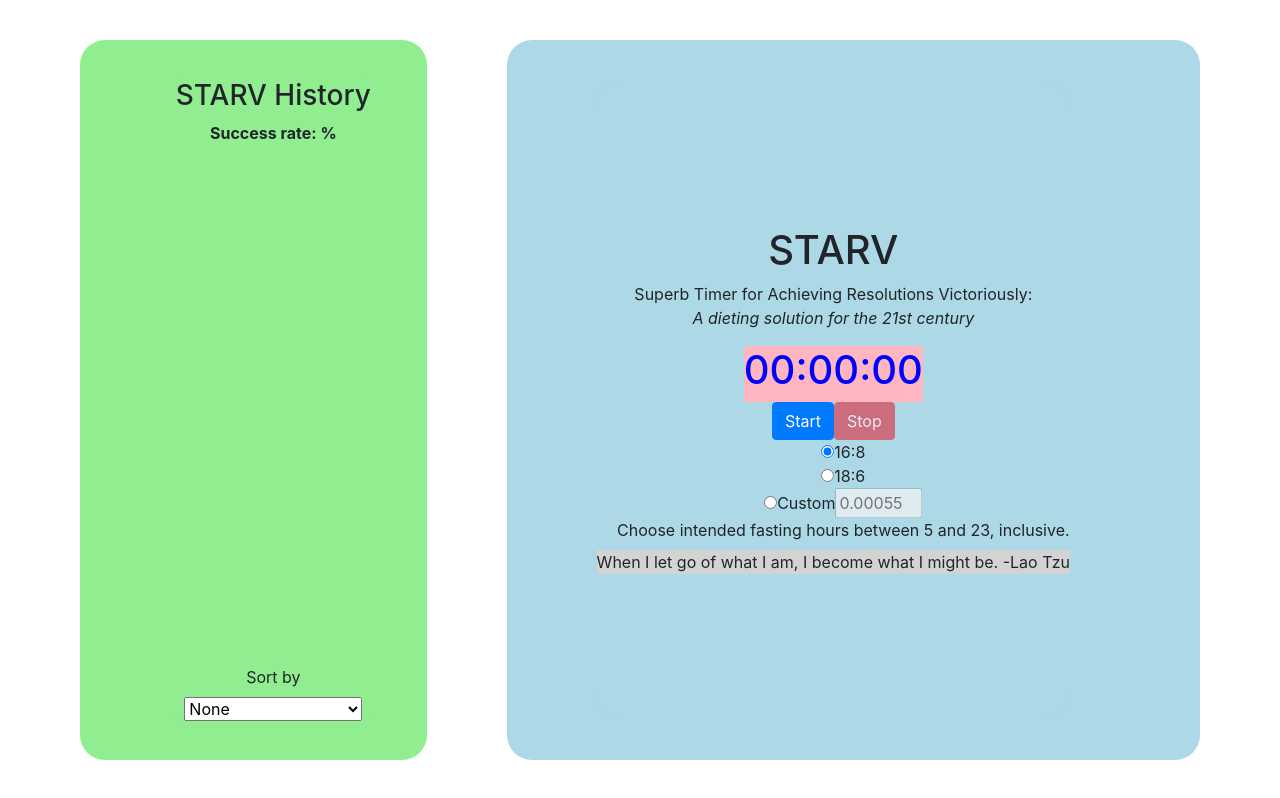
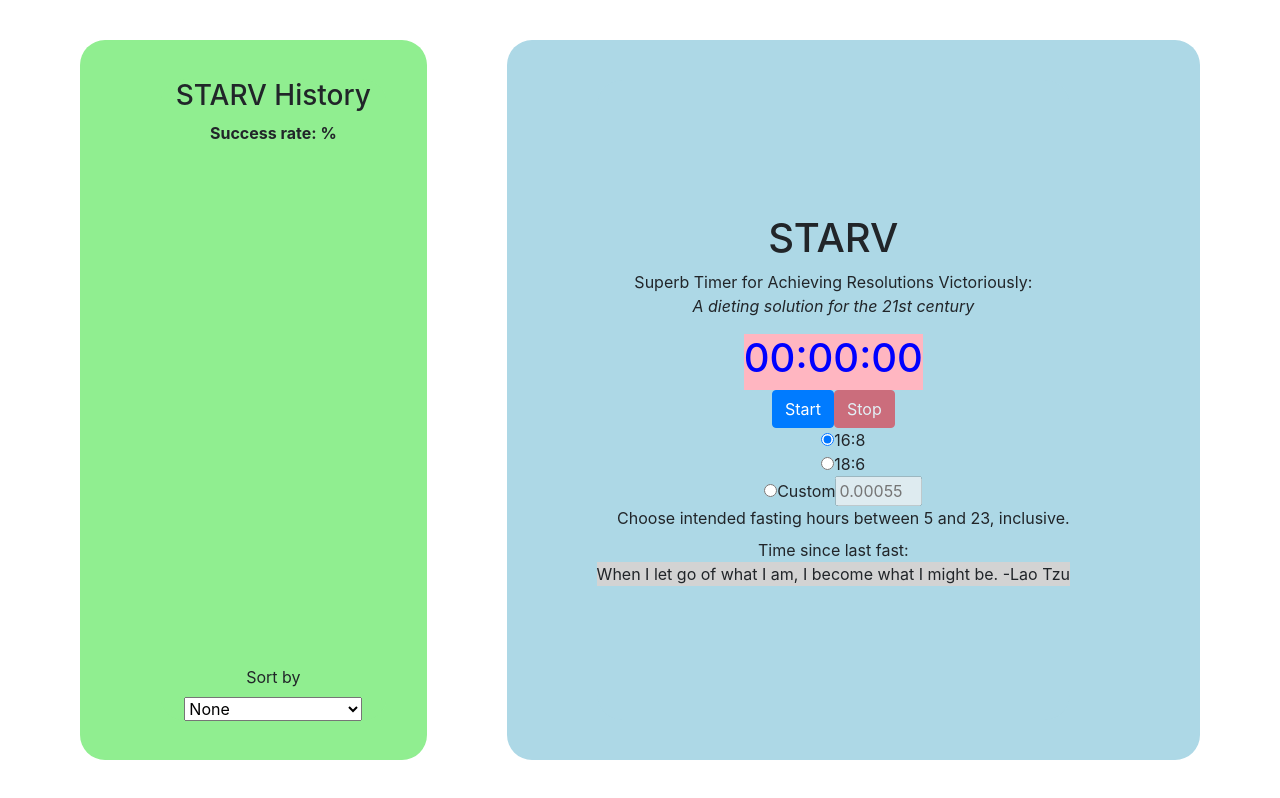
Before and after one commit to wan-li-va/STARV, a React (Create React App) app: page / in a window 1280 px wide. Built offline with nearby package versions, Linux system fonts and the light colour scheme.

Commit message:
Reimplemented time since last fast + some whitespace removal

```diff
--- a/src/MainPanel.js
+++ b/src/MainPanel.js
@@ -9,11 +9,16 @@ export default class MainPanel extends Component {
             isRunning: false, //tells whether timer is started
             fastLength: 1 / 60 / 30, // length of fast in hours; must be changed later to 16
             displayTime: 0,  // time to display on timer; ms left to count down
+            durationText: "",
         }
-
         this.toggleRunning = this.toggleRunning.bind(this)
         this.setFastLength = this.setFastLength.bind(this)
         this.setDisplayTime = this.setDisplayTime.bind(this);
+        this.setDurationText = this.setDurationText.bind(this);
+    }
+
+    setDurationText(new_text){
+        this.setState({durationText: new_text})
     }
 
     toggleRunning() {
@@ -27,6 +32,7 @@ export default class MainPanel extends Component {
     setDisplayTime(new_time) {
         this.setState({ displayTime: parseInt(new_time) })
     }
+
     render() {
         return (
             <div className="MainPanel">
@@ -39,17 +45,19 @@ export default class MainPanel extends Component {
                     saveFast={this.props.saveFast}
                     isRunning={this.state.isRunning}
                     fastLength={this.state.fastLength}
+                    displayTime={this.state.displayTime}
                     toggleRunning={this.toggleRunning}
                     setDisplayTime={this.setDisplayTime}
-                    displayTime={this.state.displayTime} />
+                    setDurationText={this.setDurationText} />
                 <OptionsPanel
                     fastLength={this.state.fastLength}
                     displayTime={this.state.displayTime}
-                    toggleRunning={this.toggleRunning}
-                    setFastLength={this.setFastLength}
+                    durationText={this.state.durationText}
                     isRunning={this.state.isRunning}
                     saveFast={this.props.saveFast}
-                    setDisplayTime={this.setDisplayTime} />
+                    setDisplayTime={this.setDisplayTime}
+                    toggleRunning={this.toggleRunning}
+                    setFastLength={this.setFastLength} />
                 <QuotesPanel />
             </div>
         )
--- a/src/OptionsPanel.js
+++ b/src/OptionsPanel.js
@@ -46,7 +46,6 @@ export default class OptionsPanel extends Component {
             })
             this.props.toggleRunning();
             this.props.saveFast(this.props.fastLength, this.props.displayTime);
-
         } else {
             // this.setState({startTime: Date.now()})
             this.props.setDisplayTime(this.props.fastLength * 60 * 60 * 1000);
@@ -58,7 +57,6 @@ export default class OptionsPanel extends Component {
         return <div id="OptionsPanel">
             <Button onClick={this.handleStartStop} disabled={this.state.buttonDisabled}>Start</Button>
             <Button variant="danger" onClick={this.handleStartStop} disabled={!this.props.isRunning}>Stop</Button>
-            {/* <button onClick={this.handleStart}>hi</button> */}
 
             <div className="form-check">
                 <input type="radio" name="Radios" id="Radio1" value={16}
@@ -89,10 +87,8 @@ export default class OptionsPanel extends Component {
                 <label>
                     Choose intended fasting hours between 5 and 23, inclusive.
                     </label>
-
             </div>
-            <div>
-
+            <div className="timeSince">Time since last fast:{this.props.durationText}
             </div>
         </div>
     }
--- a/src/StatsPanel.js
+++ b/src/StatsPanel.js
@@ -78,7 +78,6 @@ export default class StatsPanel extends Component {
                 <div>
                     <Filter pastFasts={this.props.pastFasts} handleSelectChange={this.handleSelectChange} />
                 </div>
-
             </div>
         )
     }
--- a/src/Timer.js
+++ b/src/Timer.js
@@ -12,7 +12,6 @@ export default class Timer extends Component {
         this.state = {
             // startTime: null, //start time null
             endTime: null,
-            durationText: "",
             timerColor: blue
         };
     }
@@ -41,9 +40,9 @@ export default class Timer extends Component {
             else {
                 this.setState({
                     endTime: Date.now(),
-                    durationText: Moment(this.state.endTime).fromNow(),
                     timerColor: blue
                 })
+                this.props.setDurationText(Moment(this.state.endTime).fromNow());
                 this.props.toggleRunning();
                 this.props.saveFast(this.props.fastLength, this.props.displayTime);
             }
@@ -69,9 +68,7 @@ export default class Timer extends Component {
     }
 
     timePassed = setInterval(() => {
-        this.setState({
-            durationText: Moment(this.state.endTime).fromNow()
-        })
+        this.props.setDurationText(Moment(this.state.endTime).fromNow())
     }, 1000 * 60)
 
     render() {
@@ -80,8 +77,7 @@ export default class Timer extends Component {
                 <h1 style={this.state.timerColor}>
                     {this.props.isRunning ? this.formatTime(this.props.displayTime) : "00:00:00"}
                 </h1>
-            </div >
-
+            </div>
         );
     }
 }
```
Also changed, not shown: src/QuotesPanel.js (line endings or trailing spaces).
